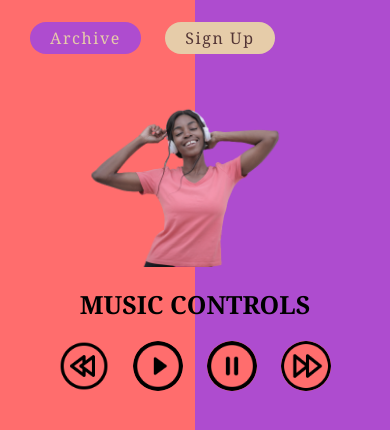
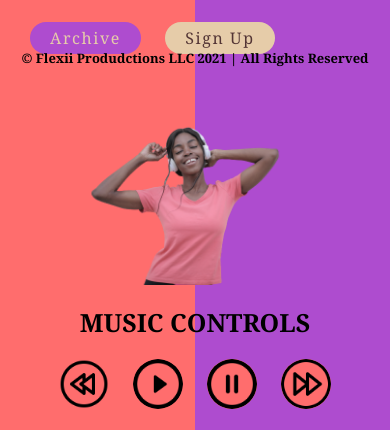
Before and after one commit to vickilus/Flexxi-Music-App, a plain HTML site: page index.html in a window 390 px wide. Shown: the part 199-629 px from the top of the page. Drawn offline with Linux system fonts and the light colour scheme.

Commit message:
updated css

```diff
--- a/style.css
+++ b/style.css
@@ -93,7 +93,7 @@ justify-content: space-between;
 padding-left: 30px;
 }
 
-.left .foota{
+.foota{
     display: flex;
     justify-content: center;
     align-items: center;
@@ -155,7 +155,7 @@ justify-content: space-between;
 
 .smicons{
 text-align: center;
-margin-bottom: 20px;
+margin-bottom: 0px;
 }
 
 .smicons img{
@@ -327,7 +327,7 @@ border: 3px solid var(--clracent);
     align-items: center;
     }
 
-    .left .foota{
+    .foota{
         display: flex;
         justify-content: center;
         align-items: center;
@@ -339,8 +339,8 @@ border: 3px solid var(--clracent);
         letter-spacing: 0;
         word-spacing: 0;
         font-weight: bolder;
-        position: absolute;
-        bottom: 10px;
+        /* position: absolute;
+        bottom: 10px; */
     }
 
     .middle{
```
